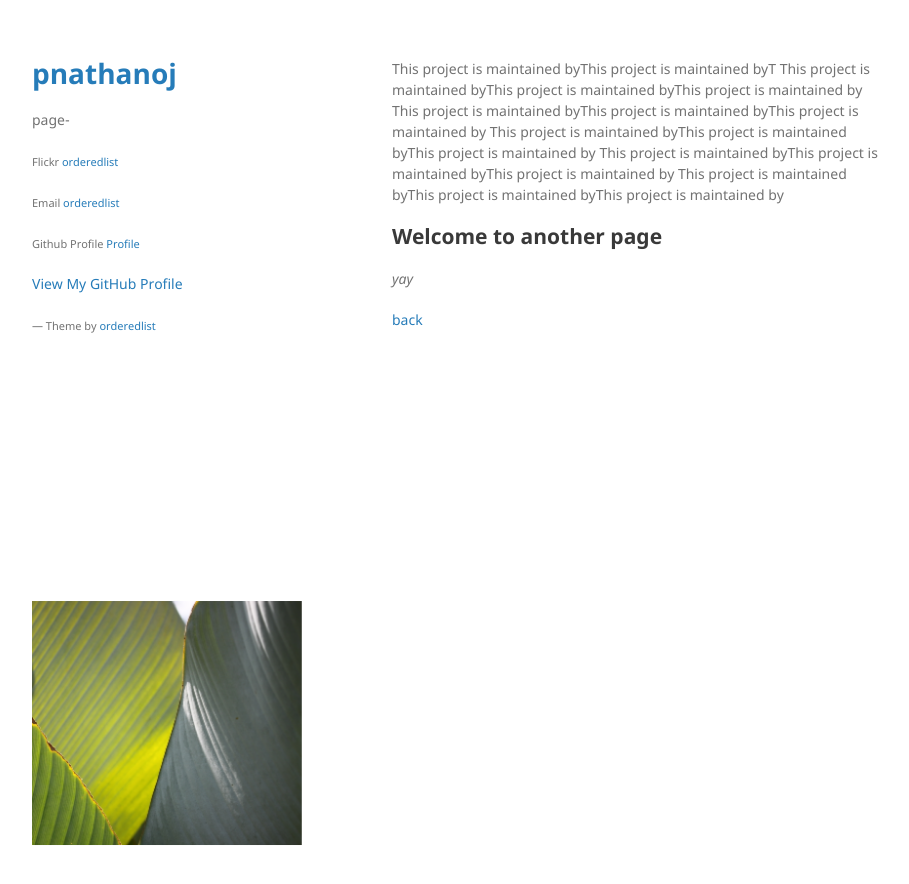
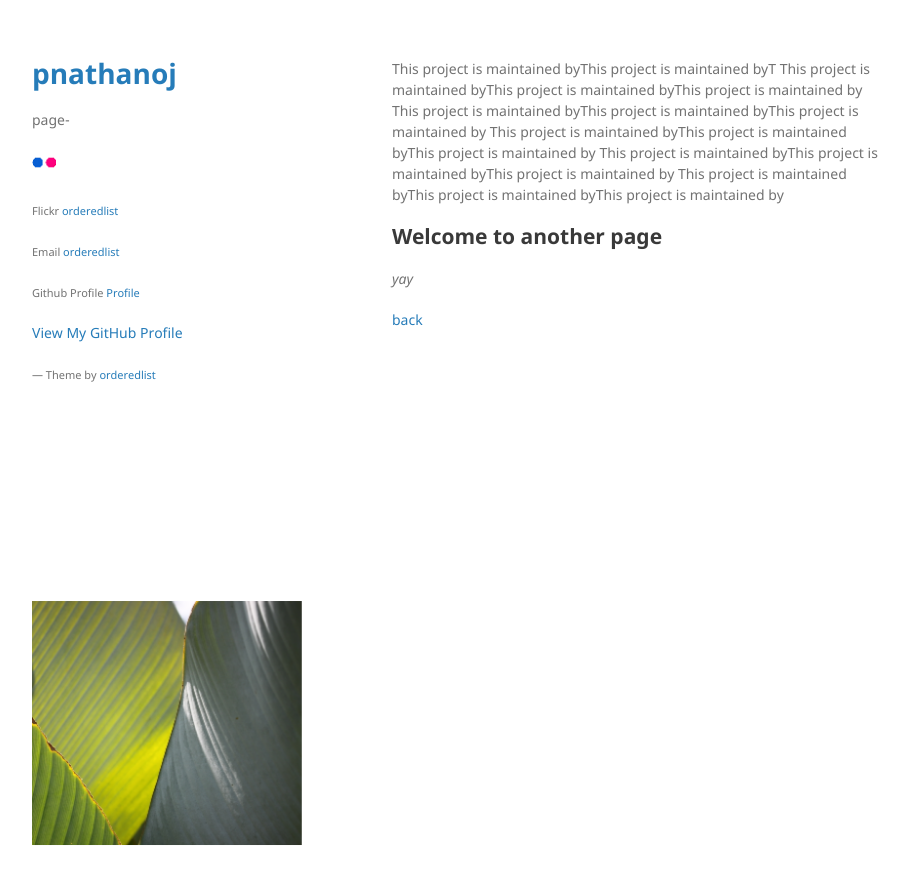
Before and after one commit to pnathanoj/pnathanoj.github.io, a Jekyll site: the page built from another-page.md, in a window 1280 px wide. Shown: the top 884 px of the page, without its empty margins (178-1087 px from the left). Built offline with Jekyll 4.4.1, drawn with Linux system fonts in a browser that asks for light colours; our own code applies the rules of GitHub Pages for plain Markdown files.

Commit message:
Update default.html

```diff
--- a/_layouts/default.html
+++ b/_layouts/default.html
@@ -22,6 +22,13 @@
         {% if site.github.is_project_page %}
         <p class="view"><a href="{{ site.github.repository_url }}">View the Project on GitHub <small>{{ site.github.repository_nwo }}</small></a></p>
         {% endif %}
+
+        <p>
+        <a href="https://www.w3schools.com">
+        <img border="0" alt="W3Schools" src="/assets/img/icon_flickr.png" width="24" height="24">
+        </a>
+        </p>
+
 
         <p><small>Flickr <a href="https://github.com/orderedlist">orderedlist</a></small></p>
         <p><small>Email <a href="https://github.com/orderedlist">orderedlist</a></small></p>
```
